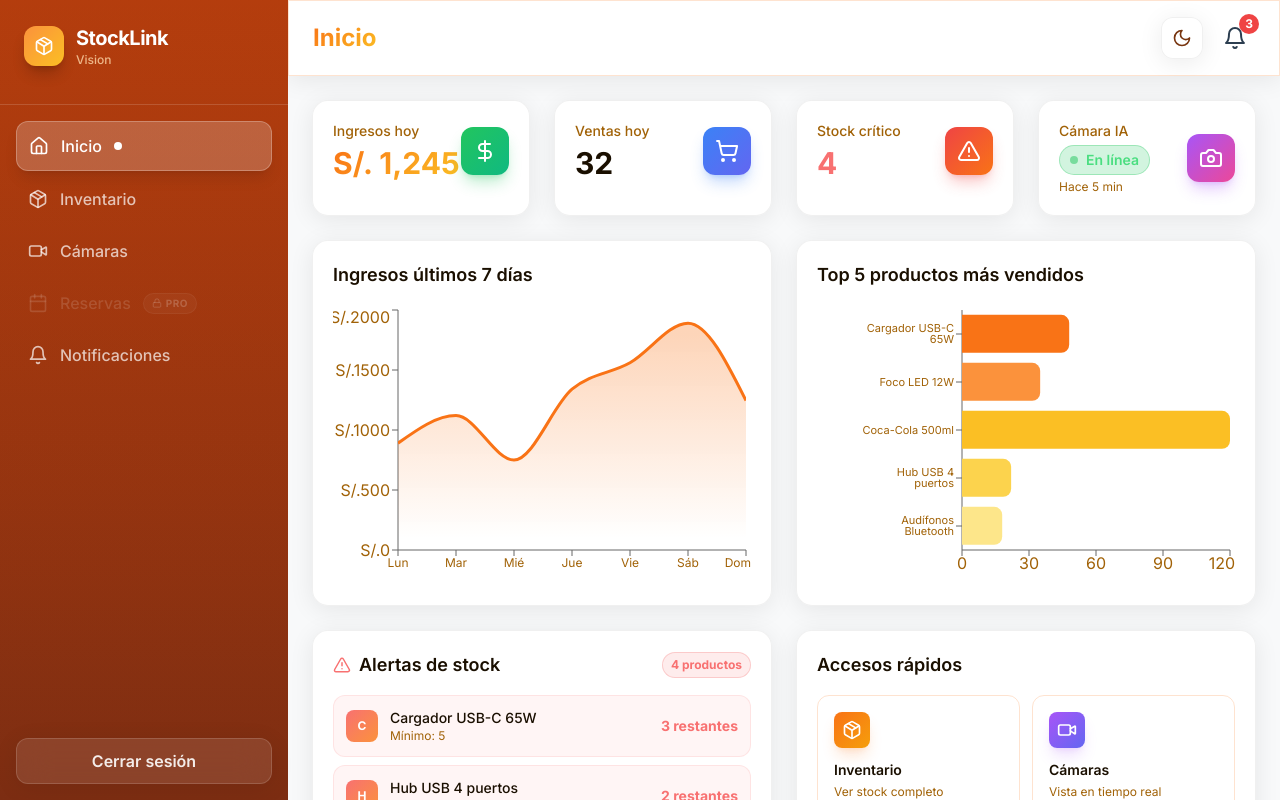
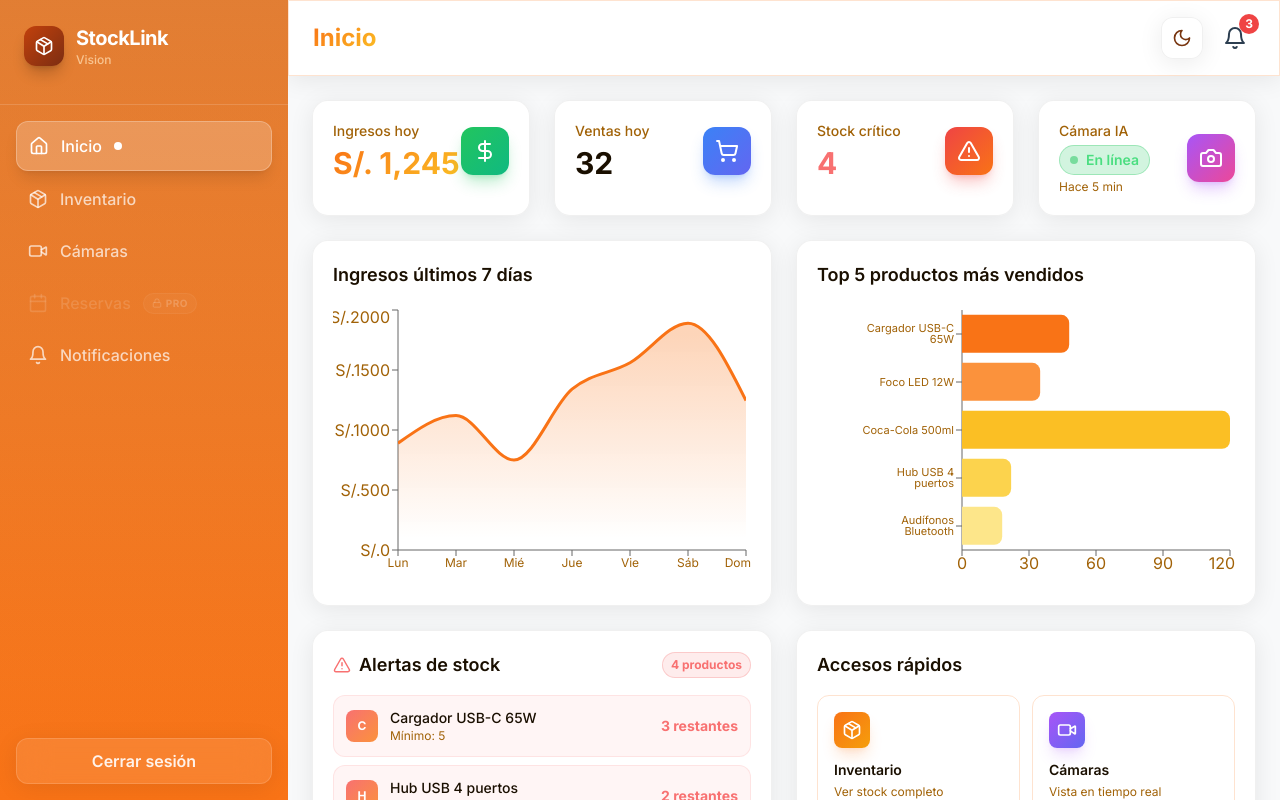
Before and after one commit to userespejo999/tinkuy-web, a React (Vite) app: page / in a window 1280 px wide. Built offline with nearby package versions, Linux system fonts and the light colour scheme; sample sign-in values are in the browser's storage.

Commit message:
feat(ui): swap sidebar and logo icon colors
- Sidebar gradient: lighter orange (#fb923c to #f97316) like the old icon
- Logo icon: darker burnt orange (#c2410c to #7c2d12) like the old sidebar
- Keeps visual hierarchy: icon darker to pop, panel lighter for readability

```diff
--- a/src/components/Layout.tsx
+++ b/src/components/Layout.tsx
@@ -54,7 +54,7 @@ export const Layout = ({ children }: LayoutProps) => {
 
         <div className="relative p-6 border-b border-white/15">
           <div className="flex items-center space-x-3">
-            <div className="w-10 h-10 rounded-xl bg-gradient-to-br from-orange-400 to-amber-400 flex items-center justify-center shadow-lg shadow-black/20">
+            <div className="w-10 h-10 rounded-xl bg-gradient-to-br from-[#c2410c] to-[#7c2d12] flex items-center justify-center shadow-lg shadow-black/20">
               <Package size={20} className="text-white" />
             </div>
             <div>
--- a/src/index.css
+++ b/src/index.css
@@ -8,7 +8,7 @@
   /* Light Mode - Clean White with Orange Accents */
   --bg-primary: #f8f9fa;
   --bg-secondary: rgba(241, 243, 245, 0.8);
-  --bg-sidebar: linear-gradient(180deg, #c2410c 0%, #7c2d12 100%);
+  --bg-sidebar: linear-gradient(180deg, #fb923c 0%, #f97316 100%);
   --bg-card: rgba(255, 255, 255, 0.92);
 
   --accent-primary: #f97316;
```
